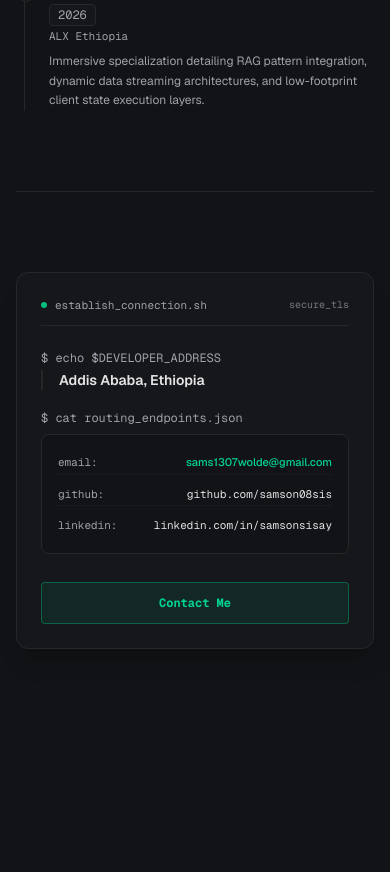
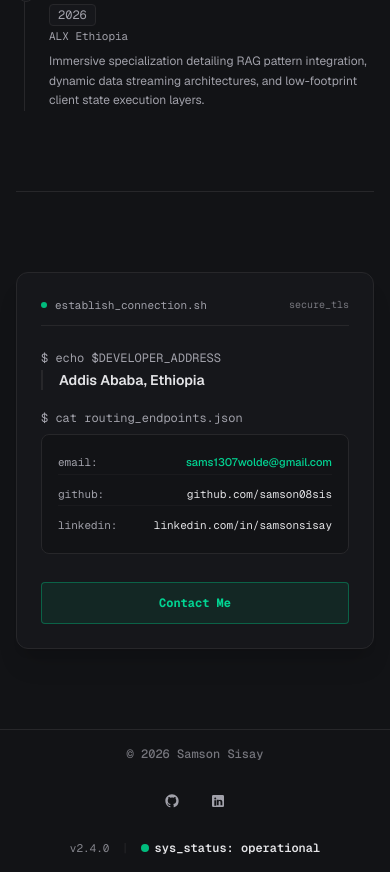
Before and after one commit to samson08sis/samson-sisay, a Next.js app: page / in a window 390 px wide. Shown: the part 3406-4278 px from the top of the page. Before the commit the page ends 4135 px from the top, so only its background shows below. Built offline with nearby package versions, Linux system fonts and the light colour scheme.

Commit message:
Add footer

```diff
--- a/src/app/page.tsx
+++ b/src/app/page.tsx
@@ -1,5 +1,6 @@
 // "use client";
 
+import Footer from "@/components/Footer";
 import Hero from "@/components/Hero";
 import Navigation from "@/components/Navigation";
 import ProjectCard from "@/components/ProjectCard";
@@ -308,6 +309,7 @@ export default function Home() {
           </div>
         </section>
       </main>
+      <Footer />
     </div>
   );
 }
--- /dev/null
+++ b/src/components/Footer.tsx
@@ -0,0 +1,65 @@
+import Link from "next/link";
+
+export default function Footer() {
+  const year = new Date().getFullYear();
+
+  return (
+    <footer className="border-t border-border-line bg-bg-app py-4 transition-colors">
+      <div className="mx-auto max-w-6xl px-4 sm:px-6">
+        <div className="flex flex-col items-center justify-between gap-6 sm:flex-row font-mono text-xs text-text-muted">
+          {/* Copyright Stamp */}
+          <div className="text-[12px] font-medium text-text-muted/70">
+            &copy; {year} Samson Sisay
+          </div>
+
+          {/* Social Icons */}
+          <nav className="flex items-center gap-4">
+            {/* GitHub */}
+            <Link
+              href="https://github.com/samson08sis"
+              target="_blank"
+              rel="noreferrer"
+              aria-label="GitHub Profile"
+              className="rounded p-1.5 text-text-muted hover:text-text-main hover:bg-bg-card transition-all duration-150 border border-transparent hover:border-border-line">
+              <svg
+                className="h-4 w-4 fill-current"
+                viewBox="0 0 24 24"
+                aria-hidden="true">
+                <path
+                  fillRule="evenodd"
+                  clipRule="evenodd"
+                  d="M12 2C6.477 2 2 6.484 2 12.017c0 4.425 2.865 8.18 6.839 9.504.5.092.682-.217.682-.483 0-.237-.008-.868-.013-1.703-2.782.605-3.369-1.343-3.369-1.343-.454-1.158-1.11-1.466-1.11-1.466-.908-.62.069-.608.069-.608 1.003.07 1.53 1.032 1.53 1.032.892 1.53 2.341 1.088 2.91.832.092-.647.35-1.088.636-1.338-2.22-.253-4.555-1.113-4.555-4.951 0-1.093.39-1.988 1.029-2.688-.103-.253-.446-1.272.098-2.65 0 0 .84-.27 2.75 1.026A9.564 9.564 0 0112 6.844c.85.004 1.705.115 2.504.337 1.909-1.296 2.747-1.027 2.747-1.027.546 1.379.202 2.398.1 2.651.64.7 1.028 1.595 1.028 2.688 0 3.848-2.339 4.695-4.566 4.943.359.309.678.92.678 1.855 0 1.338-.012 2.419-.012 2.747 0 .268.18.58.688.482A10.019 10.019 0 0022 12.017C22 6.484 17.522 2 12 2z"
+                />
+              </svg>
+            </Link>
+
+            {/* LinkedIn */}
+            <Link
+              href="https://www.linkedin.com/in/samson-sisay/"
+              target="_blank"
+              rel="noreferrer"
+              aria-label="LinkedIn Profile"
+              className="rounded p-1.5 text-text-muted hover:text-text-main hover:bg-bg-card transition-all duration-150 border border-transparent hover:border-border-line">
+              <svg
+                className="h-4 w-4 fill-current"
+                viewBox="0 0 24 24"
+                aria-hidden="true">
+                <path d="M19 3a2 2 0 0 1 2 2v14a2 2 0 0 1-2 2H5a2 2 0 0 1-2-2V5a2 2 0 0 1 2-2h14m-.5 15.5v-5.3a3.26 3.26 0 0 0-3.26-3.26c-.85 0-1.84.52-2.28 1.3v-1.11h-2.79v8.37h2.79v-4.93c0-.77.62-1.4 1.39-1.4a1.4 1.4 0 0 1 1.4 1.4v4.93h2.75M6.46 10.9v8.37H9.25V10.9H6.46M7.86 6.78a1.5 1.5 0 1 0 0 3 1.5 1.5 0 0 0 0-3z" />
+              </svg>
+            </Link>
+          </nav>
+
+          {/* System Identity & Status */}
+          <div className="flex items-center gap-3">
+            <span className="text-[11px] text-text-muted/80">v2.4.0</span>
+            <span className="text-border-line">|</span>
+            <span className="flex items-center gap-1.5 text-text-main font-semibold">
+              <span className="h-2 w-2 rounded-full bg-emerald-500" />
+              sys_status: operational
+            </span>
+          </div>
+        </div>
+      </div>
+    </footer>
+  );
+}
```
